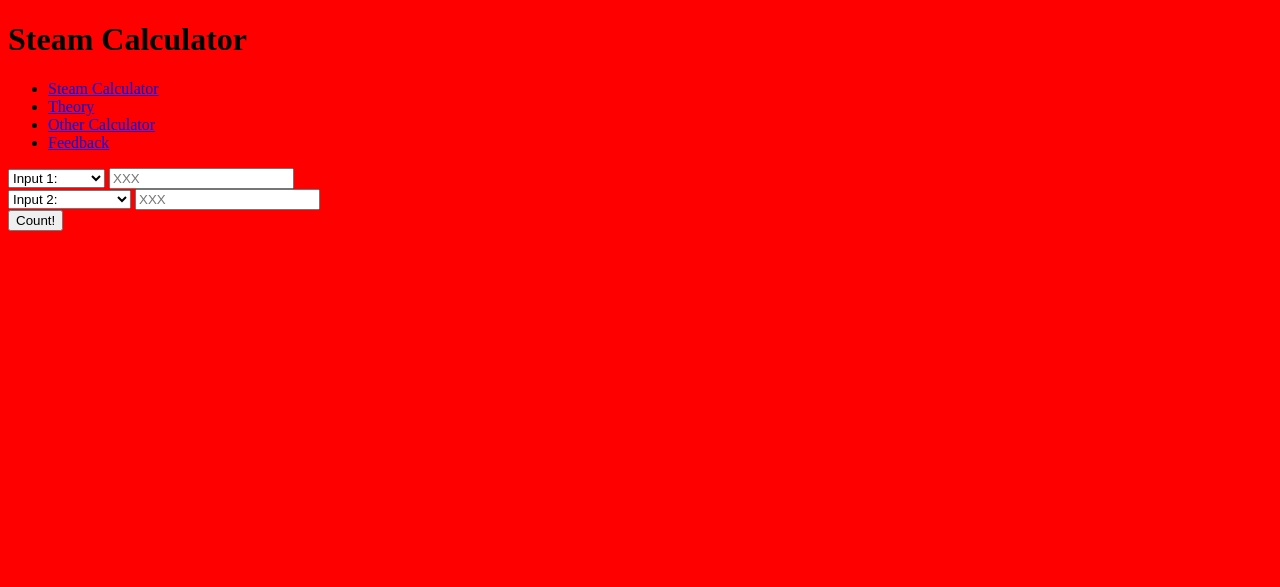
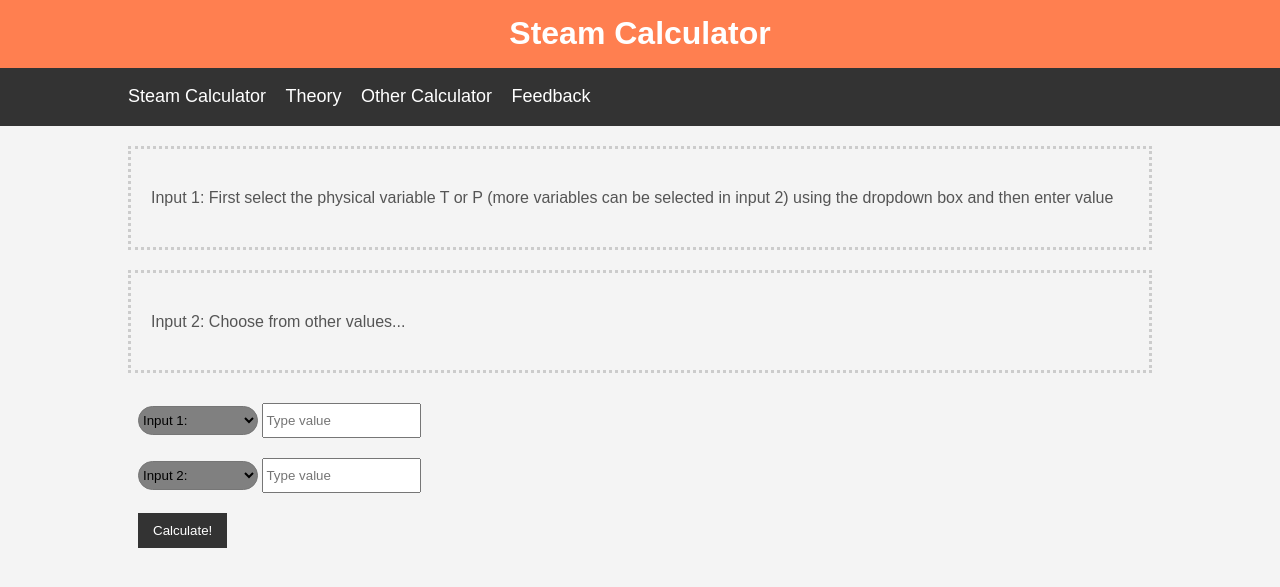
Before and after one commit to juanrl1997/steamcalculator1, a Django app: page / in a window 1280 px wide. Shown: the top 587 px of the page. Run offline with Django 3.2, Linux system fonts and the light colour scheme; parts of the project's set-up code (start-up, migrations or seed data) failed here and were passed over.

Commit message:
Changed some stuff

```diff
--- a/Steamcalculator/urls.py
+++ b/Steamcalculator/urls.py
@@ -19,6 +19,6 @@
 
 urlpatterns = [
     path('admin/', admin.site.urls),
-    path('',views.home),
+    path('',views.home,name='home'),
     path('count/',views.count, name='count')
 ]
--- a/static/css/mystyle.css
+++ b/static/css/mystyle.css
@@ -1,4 +1,100 @@
 body{
-  background-color: red
+  background-color: #f4f4f4;
+  color: #555;
+  font-family: Arial, Helvetica, sans-serif;
+  font-size: 16px;
+  line-height: 1.6em;
+  margin:0;
+}
+
+.container{
+  width:80%;
+  margin:auto;
+  overflow: hidden; /*No scroll bars even if something goes outside of container */
+}
+
+.box{
+  margin:10px
 
 }
+
+.button{
+	background-color:#333;
+	color:#fff;
+	padding:10px 15px;
+	border:none;
+}
+
+
+.button:hover{
+	background:red;
+	color:#fff;
+}
+
+.styled-select {
+   background: transparent no-repeat 96% 0;
+   height: 29px;
+   overflow: hidden;
+   width: 120px;
+   background-color: grey
+
+}
+
+.box-2{
+	border:3px dotted #ccc;
+	padding:20px;
+	margin:20px 0;
+}
+
+/*  Creates an entire line for the label*/
+.my-form {
+	height: 29px;
+	width:15%;
+}
+
+.rounded {
+   -webkit-border-radius: 20px;
+   -moz-border-radius: 20px;
+   border-radius: 20px;
+}
+
+.table{
+  width:360px;
+  text-align:center;
+  border: collapse;
+
+}
+
+.table, th, td {
+  border: 1px solid black;
+  border-collapse:collapse;
+}
+
+#main-header{
+  background-color: coral;
+  color:#fff;
+  text-align: center;
+}
+
+#navbar{
+  background-color: #333;
+  color:#fff;
+
+}
+
+#navbar ul{
+  padding:0;
+  list-style:none;
+}
+
+#navbar li{
+  display: inline;
+}
+
+#navbar a{
+  color:#fff;
+  text-decoration:none;
+  font-size:18px;
+  padding-right:15px;
+
+}
--- a/templates/home.html
+++ b/templates/home.html
@@ -23,45 +23,82 @@
 <nav id="navbar">
     <div class="container">
         <ul>
-            <li><a href="#">Steam Calculator</a></li>
+            <li><a href="{% url 'home'%}">Steam Calculator</a></li>
             <li><a href="#">Theory</a></li>
             <li><a href="#">Other Calculator</a></li>
-            <li><a href="#">Feedback</a></li>
+            <li><a href="https://www.marca.com/">Feedback</a></li>
         </ul>
     </div>
 </nav>
 
 
+<div class="container">
+    <div class="box-2">
+        <p>
+
+  Input 1:
+      First select the physical variable T or P (more variables can be
+      selected in input 2) using the dropdown box and then enter value
+
+        </p>
+    </div>
+    <div class="box-2">
+        <p>
+
+  Input 2:
+      Choose from other values...
+
+        </p>
+    </div>
+
+</div>
 
 <form method="get" action=" {% url 'count'%}">  {% csrf_token %}
 
-  <div>
-        <select name= "Input1">
+<div class="container">
+    <div class="box">
+
+
+
+    <select class="styled-select rounded" name= "Input1">
         <option selected="selected" disabled>Input 1:</option>
         <option value="Temperature">Temperature</option>
         <option value="Pressure">Pressure</option>
     </select>
 
-        <input type="text"  id="Input1value" placeholder="XXX" name="Input1value">
+
+<input class="my-form" type="text"  id="Input1value" placeholder="Type value" name="Input1value">
+
+    </div>
 </div>
 
-  <div>
-        <select name="Input2" for="volumeinput">
+<div class="container">
+  <div class="box">
+
+
+
+    <select class="styled-select rounded" name="Input2" for="volumeinput">
         <option selected="selected" disabled>Input 2:</option>
         <option value="volume">Volume</option>
         <option value="Enthalpy">Ehthalpy</option>
         <option value="Entropy">Entropy</option>
         <option value="Internalenergy">Internal Energy</option>
         <option value="Dryness">Dryness Fraction </option>
-
     </select>
 
-        <input type="text" id="Input2value" placeholder="XXX" name="Input2value">
+    <input class="my-form" type="text" id="Input2value" placeholder="Type value" name="Input2value">
+    </div>
 </div>
 
-        <input type="submit" value="Count!">
+<div class="container">
+    <div class="box">
+        <input class="button" type="submit" value="Calculate!">
+    </div>
+
+</div>
 
 <form/>
 
+</div>
 </body>
 </html>
```
Also changed, not shown: requirements.txt (added, +202 -0 lines), templates/count.html (+74 -12 lines), Steamcalculator/settings.py (line endings or trailing spaces). Lines whose indentation alone changed are shown as unchanged.
